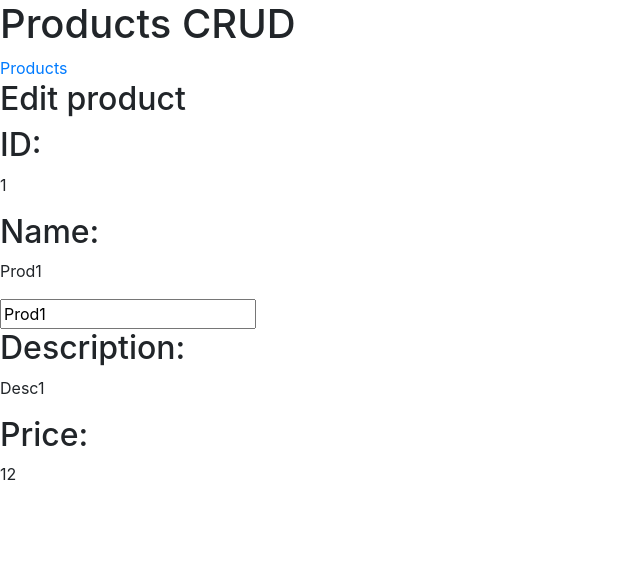
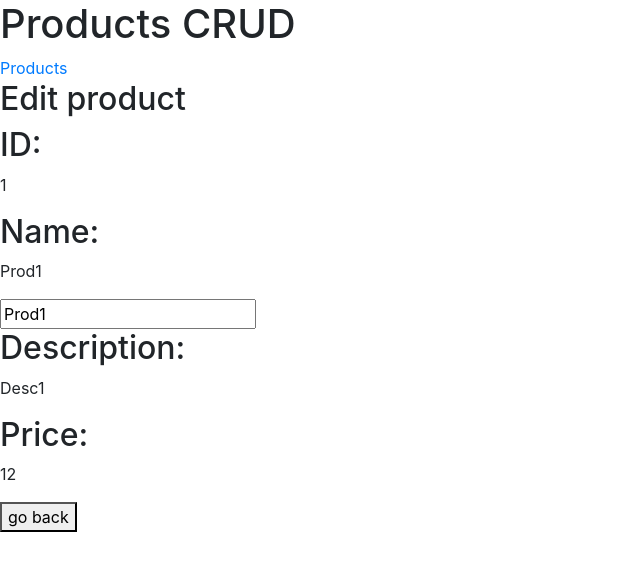
Before and after one commit to pablofelitti/products-front, an Angular app: page /productDetail/1 in a window 1280 px wide. Shown: the top 570 px of the page, without its empty margins (0-640 px from the left). Built offline with nearby package versions, Linux system fonts and the light colour scheme.

Commit message:
added back button

```diff
--- a/src/app/product-detail/product-detail.component.html
+++ b/src/app/product-detail/product-detail.component.html
@@ -9,4 +9,6 @@
   <p>{{product.description}}</p>
   <h2>Price:</h2>
   <p>{{product.price}}</p>
+
+  <button (click)="goBack()">go back</button>
 </div>
--- a/src/app/product-detail/product-detail.component.ts
+++ b/src/app/product-detail/product-detail.component.ts
@@ -28,4 +28,8 @@ export class ProductDetailComponent implements OnInit {
       .subscribe(product => this.product = product);
   }
 
+  goBack(): void {
+    this.location.back();
+  }
+
 }
--- a/src/app/product/product.component.html
+++ b/src/app/product/product.component.html
@@ -1,4 +1,5 @@
 <h2>All products</h2>
+<div>
 <ul class="list-group">
   <li *ngFor="let product of products" (click)="onSelect(product)" class="list-group-item">
     <a routerLink="/productDetail/{{product.id}}">
@@ -6,3 +7,4 @@
     </a>
   </li>
 </ul>
+</div>
```
